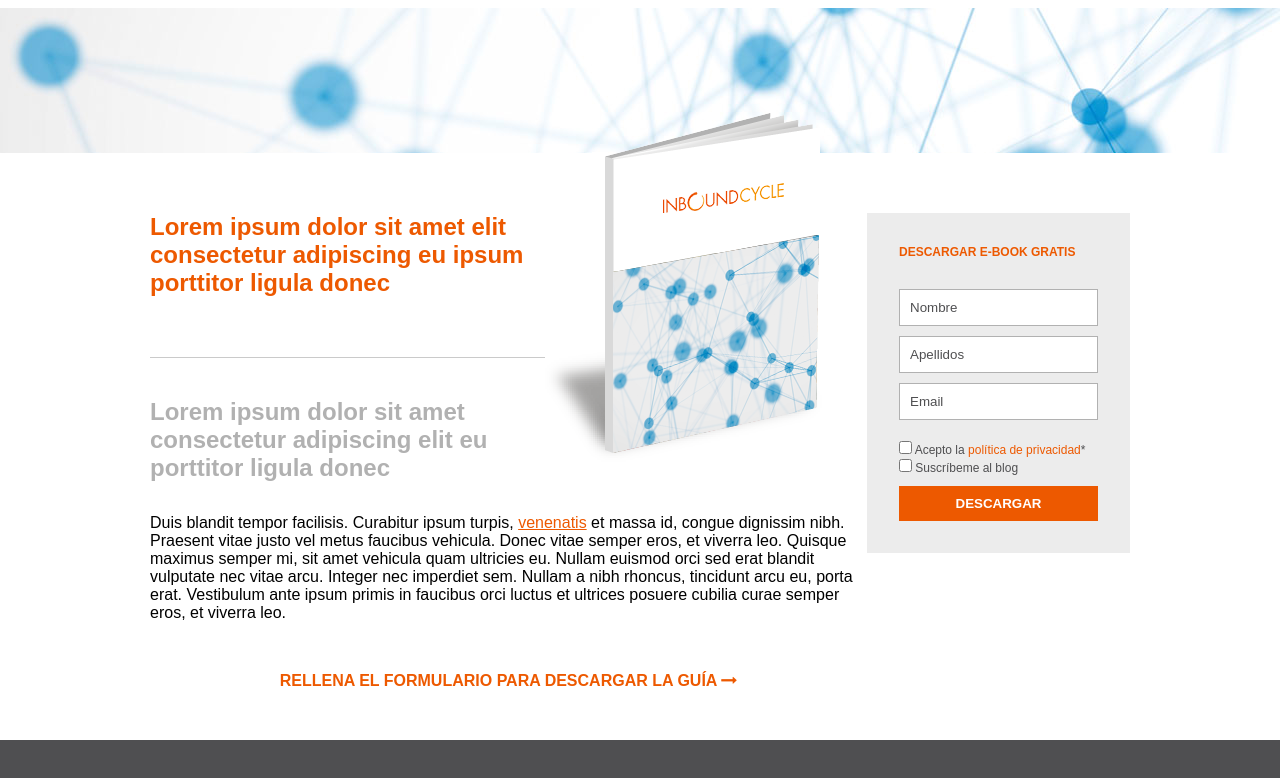
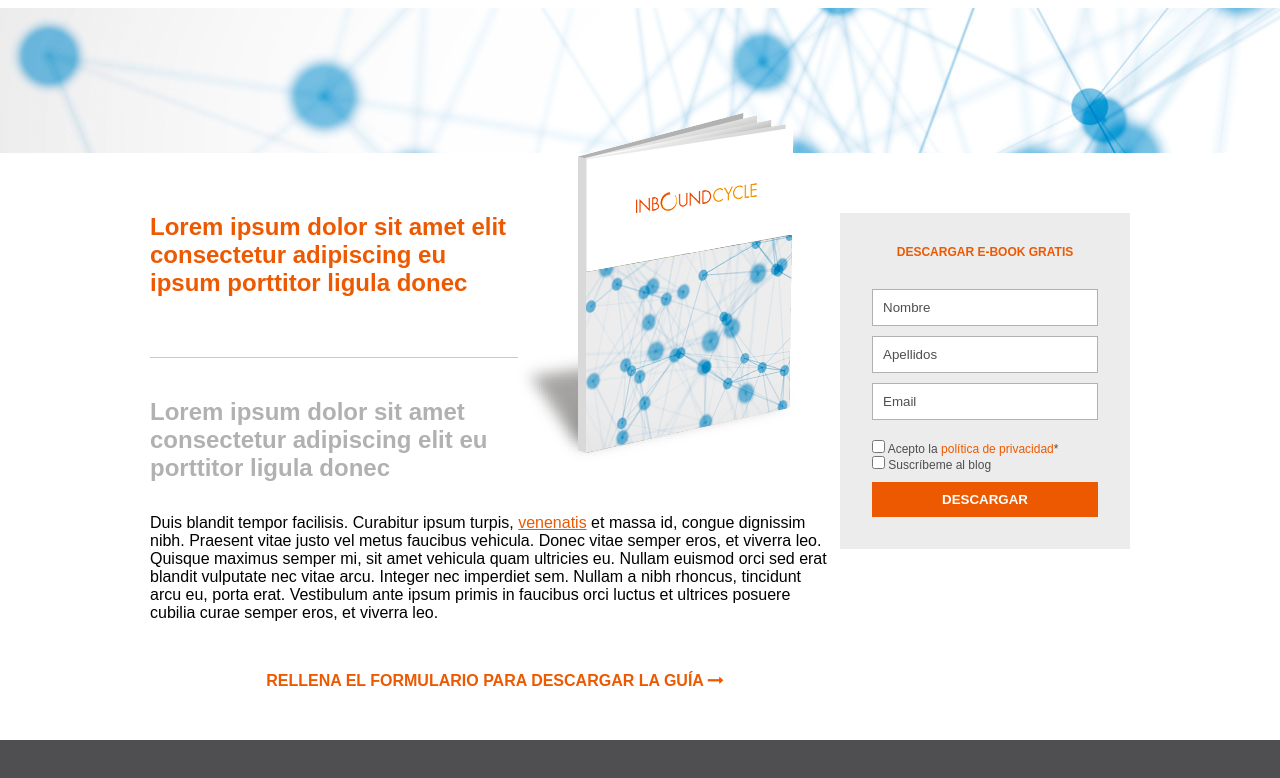
Before and after one commit to joaoribas35/maquetacion, a plain HTML site: page index.html in a window 1280 px wide. Shown: the part 91-869 px from the top of the page. Drawn offline with Linux system fonts and the light colour scheme.

Commit message:
adjust css queries

```diff
--- a/css/style.css
+++ b/css/style.css
@@ -115,6 +115,7 @@ img {
 
 .content-wrapper > p {
   margin-top: -50px;
+  margin-right: 10px;
 }
 
 .content-wrapper > p > a {
@@ -139,6 +140,8 @@ img {
 .form-container {
   background-color: var(--form-gray);
   padding: 32px;
+  width: 290px;
+  margin: 0 auto;
 }
 
 .form-container > h3 {
@@ -146,6 +149,7 @@ img {
   color: var(--orange);
   font-size: 0.75rem;
   margin-bottom: 30px;
+  text-align: center;
 }
 
 .form-container > button {
@@ -161,6 +165,8 @@ img {
 .form-container > fieldset {
   border: none;
   padding-bottom: 10px;
+  display: flex;
+  flex-direction: column;
 }
 
 .form-container > fieldset > input {
@@ -295,9 +301,9 @@ img {
   }
 }
 
-/* ==== max-width: 1225px ==== */
+/* ==== max-width: 1240px ==== */
 
-@media screen and (max-width: 1225px) {
+@media screen and (max-width: 1240px) {
   .wrapper {
     display: flex;
     flex-direction: column;
```
